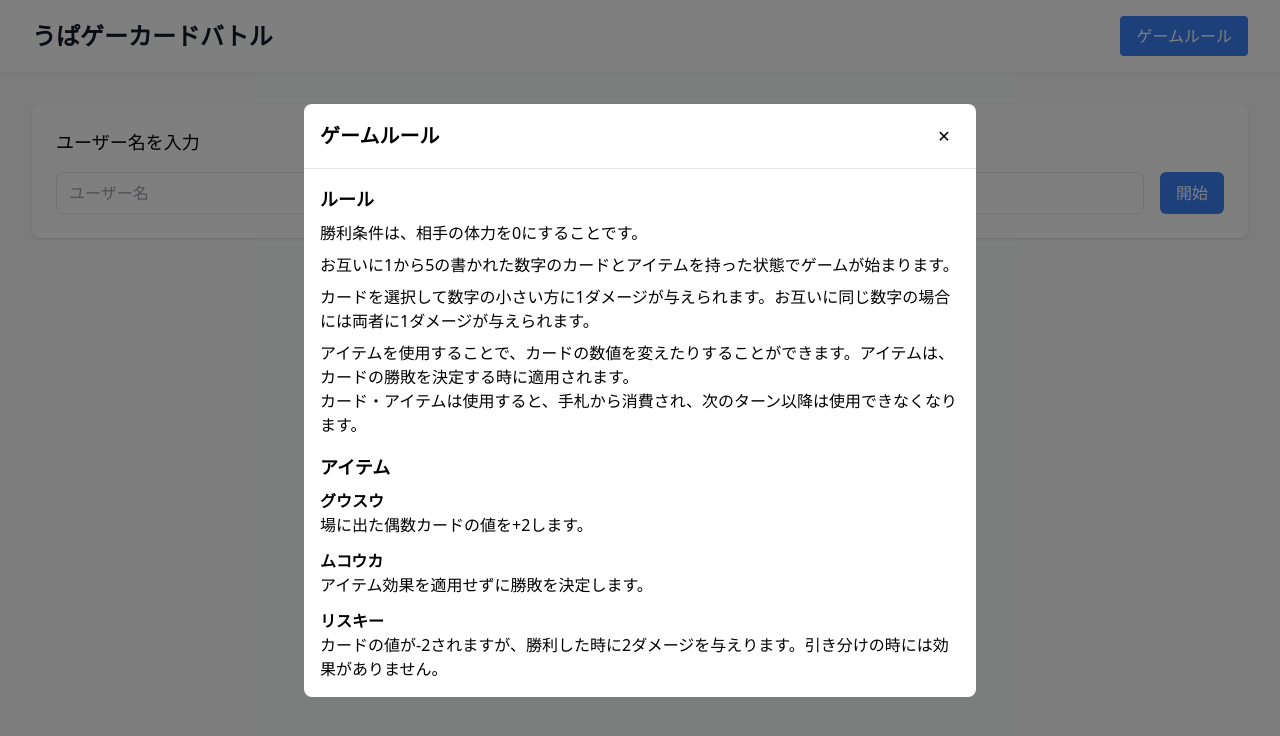
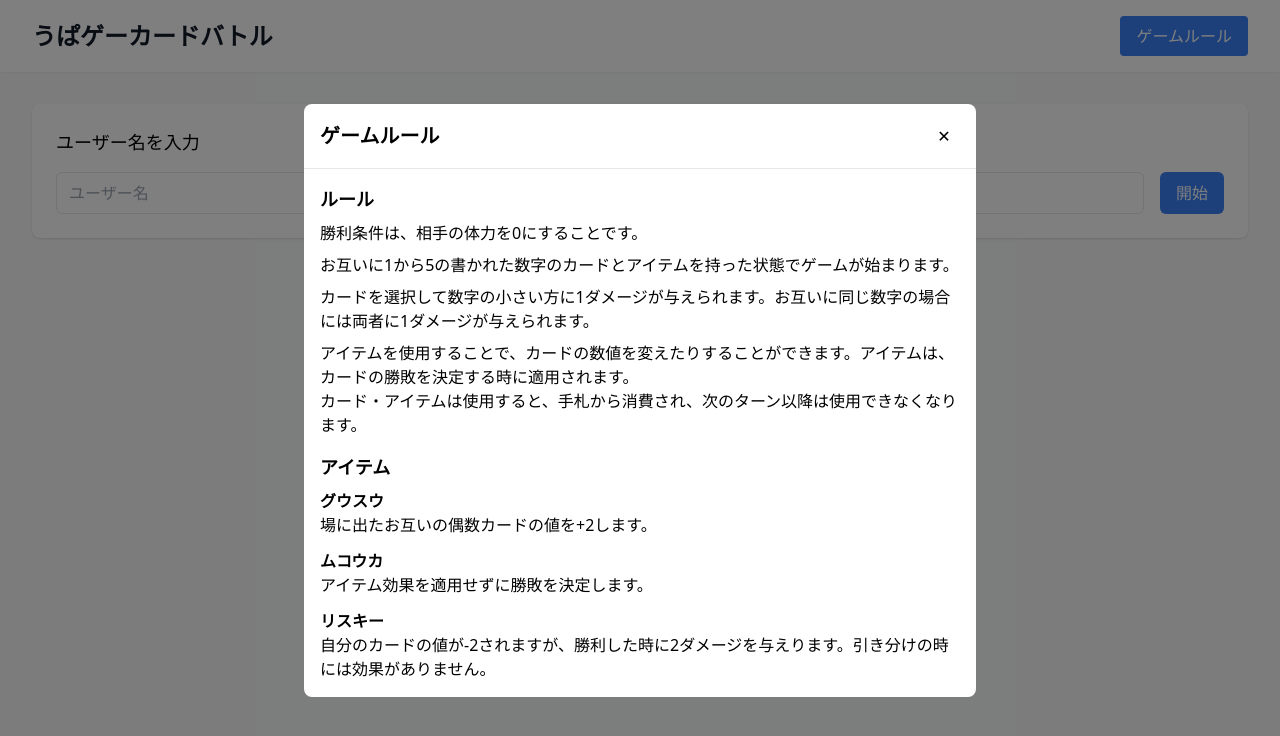
Before and after one commit to axoloto210/socket-io-game, a React (Vite) app in the folder client/: page / in a window 1280 px wide. Both pictures are taken after a click on the button "ゲームルール". Shown: the top 736 px of the page. Built offline with nearby package versions, Linux system fonts and the light colour scheme; no server answers.

Commit message:
fix caption

```diff
--- a/client/src/components/GameRule.tsx
+++ b/client/src/components/GameRule.tsx
@@ -81,7 +81,7 @@ export const GameRule = () => {
                 <div className="space-y-3">
                   <div>
                     <h4 className="font-semibold">グウスウ</h4>
-                    <p>場に出た偶数カードの値を+2します。</p>
+                    <p>場に出たお互いの偶数カードの値を+2します。</p>
                   </div>
                   <div>
                     <h4 className="font-semibold">ムコウカ</h4>
@@ -90,7 +90,7 @@ export const GameRule = () => {
                   <div>
                     <h4 className="font-semibold">リスキー</h4>
                     <p>
-                      カードの値が-2されますが、勝利した時に2ダメージを与えります。引き分けの時には効果がありません。
+                      自分のカードの値が-2されますが、勝利した時に2ダメージを与えります。引き分けの時には効果がありません。
                     </p>
                   </div>
                 </div>
```
Also changed, not shown: 1 other file (tests, documents, lock files or other folders).
